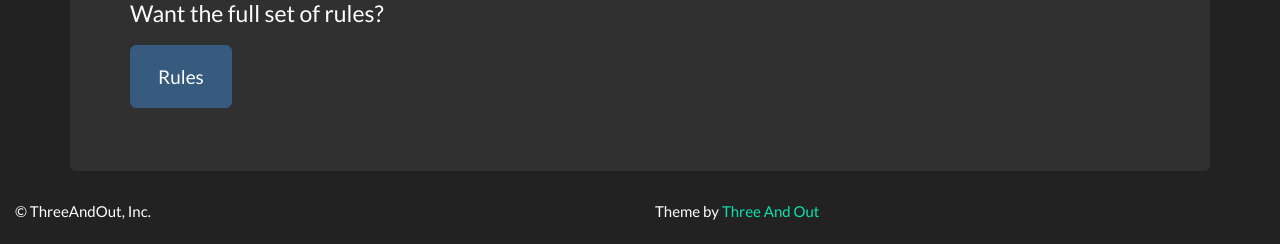
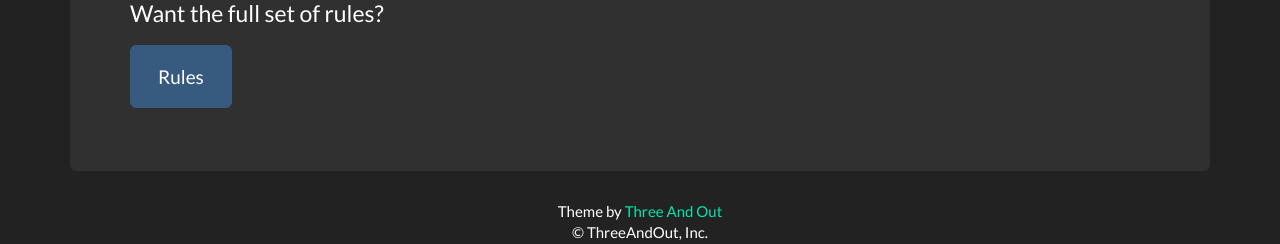
Before and after one commit to jxp360/threeandout, a Django app: page / in a window 1280 px wide. Shown: the part 556-800 px from the top of the page. Run offline with Django 3.2, Linux system fonts and the light colour scheme; parts of the project's set-up code (start-up, migrations or seed data) failed here and were passed over; some libraries are stand-ins or nearby versions.

Commit message:
Add base container for all pages. Center footer.

```diff
--- a/threeandout/templates/base.html
+++ b/threeandout/templates/base.html
@@ -121,20 +121,28 @@
 </div> <!-- /.container -->
 </nav>
 
+<div class="container">
+  <div class="row">
     {% block content %}
     {% endblock %}
+  </div>
+</div>
 
 <footer>
   <div class="row">
-    <div class="col-lg-12">
-      <div id="footer-copyright" class="col-md-6">
-        &copy; ThreeAndOut, Inc.
-      </div> <!-- /span6 -->
-      <div id="footer-terms" class="col-md-6">
-        Theme by <a href="{% url 'main' %}" target="_blank">Three And Out</a>
-      <div> <!-- /.span6 -->
-    </div> <!-- /row -->
-  </div> <!-- /container -->
+
+    <div id="footer-terms" class="col-md-12 text-center">
+    Theme by <a href="{% url 'main' %}" target="_blank">Three And Out</a>
+    </div> <!-- /.span6 -->
+
+  </div> <!-- /row -->
+  <div class="row">
+
+    <div id="footer-copyright" class="col-md-12 text-center">
+      &copy; ThreeAndOut, Inc.
+    </div> <!-- /span6 -->
+
+  </div>
 </footer>
 
 <!-- Placed at the end of the document so the pages load faster -->
```
